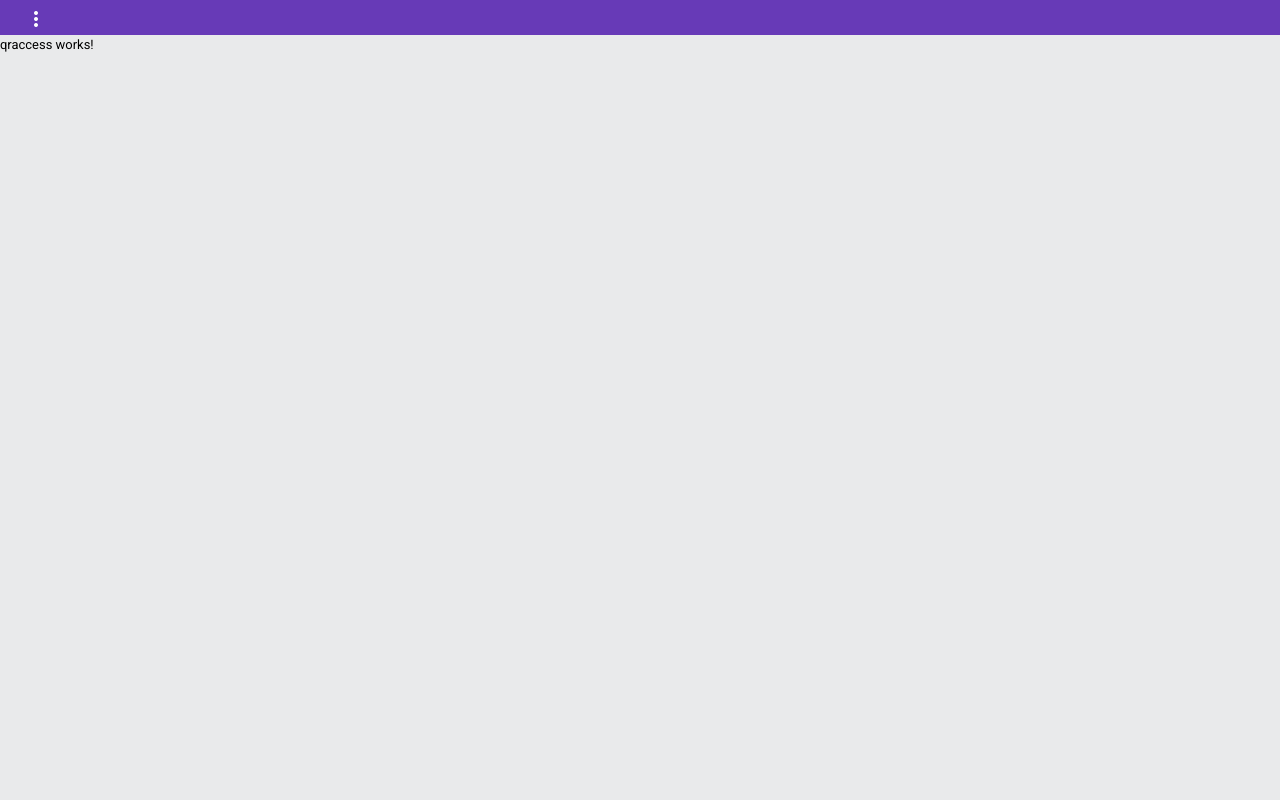
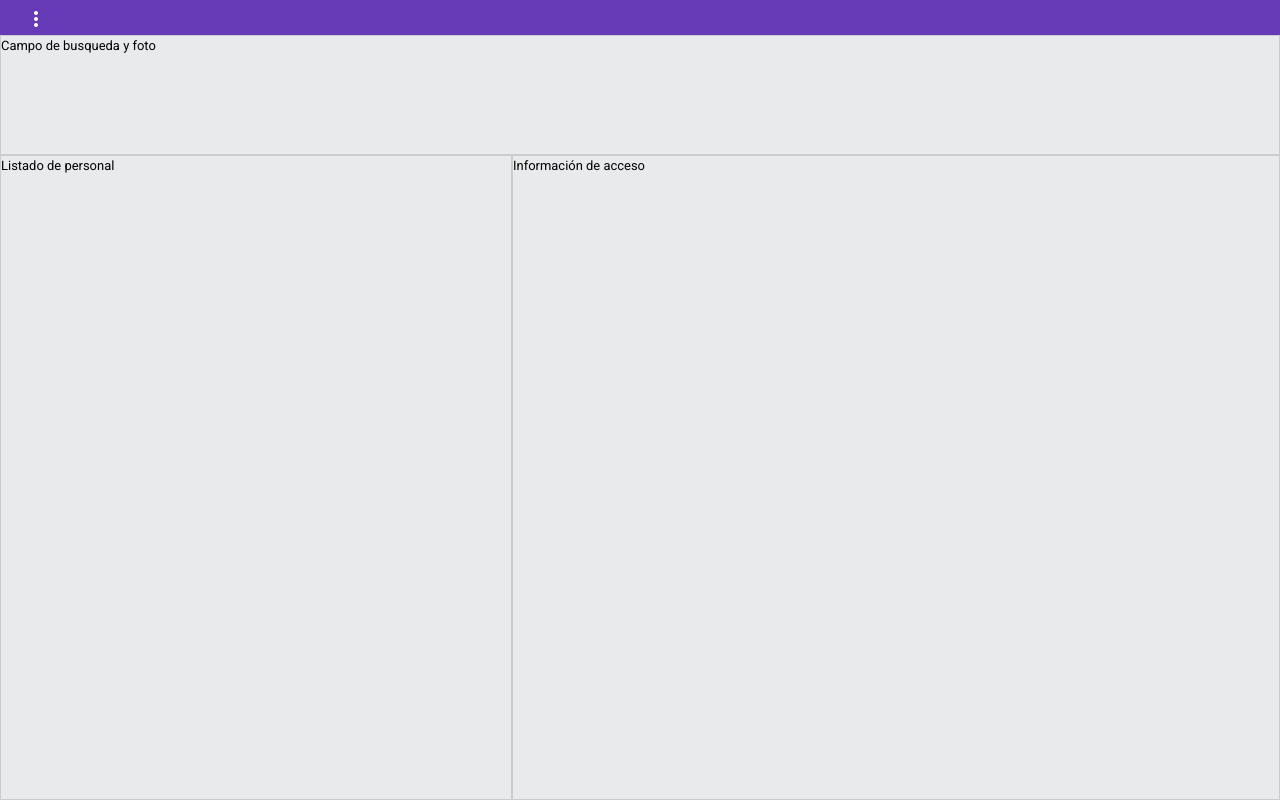
Before and after one commit to AbdielP/qrcodeproject, an Angular app: page /acceso in a window 1280 px wide. Built offline with nearby package versions, Linux system fonts and the light colour scheme.

Commit message:
basic grid created

```diff
--- a/src/app/pages/pages.component.html
+++ b/src/app/pages/pages.component.html
@@ -1 +1,4 @@
-<router-outlet></router-outlet>
+<!-- <div class="container"> -->
+    <!-- <router-outlet></router-outlet> -->
+
+<!-- </div> -->
--- a/src/app/pages/qrgenerator/qraccess/qraccess.component.css
+++ b/src/app/pages/qrgenerator/qraccess/qraccess.component.css
@@ -0,0 +1,24 @@
+.container {
+    /* background-color: green; */
+    height: calc(100vh - 35px);
+}
+
+.grid {
+    /* background-color: royalblue; */
+    display: grid;
+    grid-template-columns: 40% 60%;
+}
+
+.search-container {
+    grid-column: 1/3;
+    height: 120px;
+}
+
+section, .grid div {
+    box-sizing: border-box;
+    border: 1px solid #ccc;
+}
+
+.list-container, .info-container {
+    height: calc(100vh - 155px);
+}
--- a/src/app/pages/qrgenerator/qraccess/qraccess.component.html
+++ b/src/app/pages/qrgenerator/qraccess/qraccess.component.html
@@ -1 +1,7 @@
-<p>qraccess works!</p>
+<div class="container">
+    <div class="grid">
+        <div class="search-container">Campo de busqueda y foto</div>
+        <div class="list-container">Listado de personal</div>
+        <div class="info-container">Información de acceso</div>
+    </div>
+</div>
--- a/src/app/pages/qrgenerator/qrgenerator.component.html
+++ /dev/null
@@ -1 +0,0 @@
-<router-outlet></router-outlet>
--- a/src/app/pages/qrgenerator/qrgenerator.component.ts
+++ /dev/null
@@ -1,15 +0,0 @@
-import { Component, OnInit } from '@angular/core';
-
-@Component({
-  selector: 'app-qrgenerator',
-  templateUrl: './qrgenerator.component.html',
-  styleUrls: ['./qrgenerator.component.css']
-})
-export class QrgeneratorComponent implements OnInit {
-
-  constructor() { }
-
-  ngOnInit(): void {
-  }
-
-}
--- a/src/app/pages/qrgenerator/qrgenerator.module.ts
+++ b/src/app/pages/qrgenerator/qrgenerator.module.ts
@@ -4,11 +4,9 @@ import { CommonModule } from '@angular/common';
 import { QrgeneratorRoutingModule } from './qrgenerator-routing.module';
 import { QraccessComponent } from './qraccess/qraccess.component';
 import { QrcargoComponent } from './qrcargo/qrcargo.component';
-import { QrgeneratorComponent } from './qrgenerator.component';
-
 
 @NgModule({
-  declarations: [QraccessComponent, QrcargoComponent, QrgeneratorComponent],
+  declarations: [QraccessComponent, QrcargoComponent],
   imports: [
     CommonModule,
     QrgeneratorRoutingModule
```
Also changed, not shown: src/app/pages/qrgenerator/qrgenerator.component.css (deleted).
